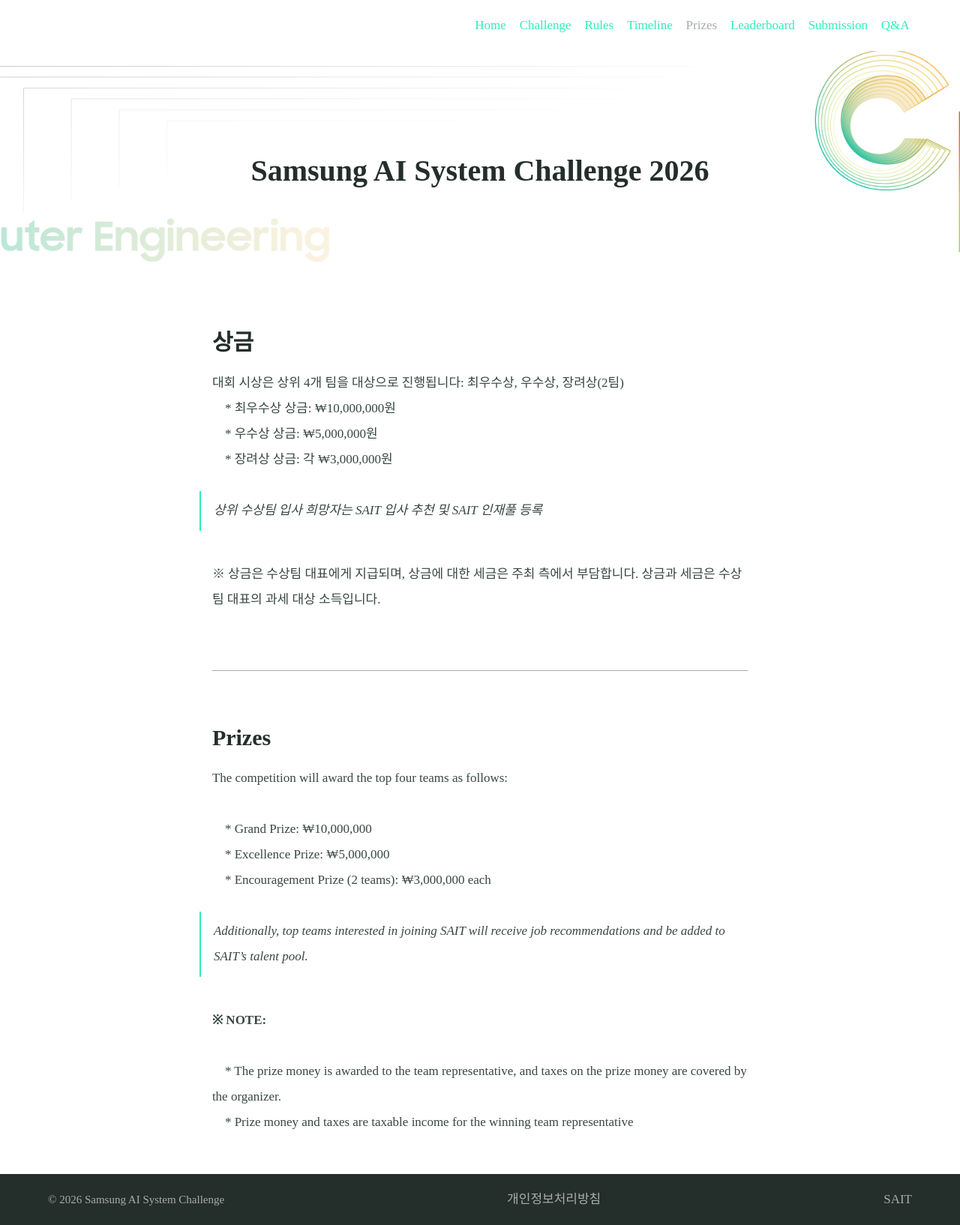
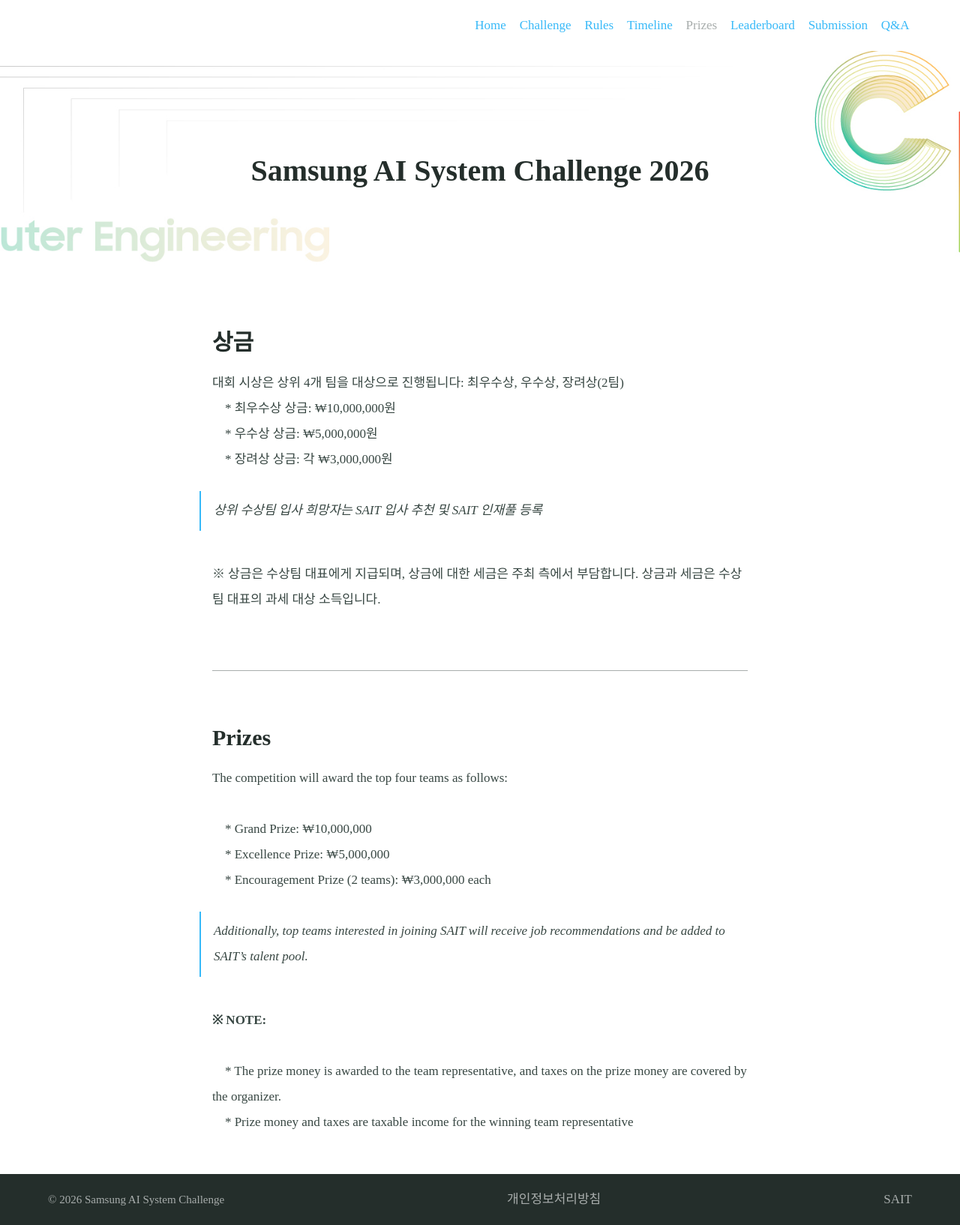
Before and after one commit to AISystemChallenge/AISystemChallenge.github.io, a Jekyll site: the page built from prizes.md, in a window 1280 px wide. Shown: the whole page at 75% size. Built offline with Jekyll 4.4.1, drawn with Linux system fonts in a browser that asks for light colours; some web fonts are replaced; our own code applies the rules of GitHub Pages for plain Markdown files.

Commit message:
Update _settings.scss

```diff
--- a/_sass/_settings.scss
+++ b/_sass/_settings.scss
@@ -9,12 +9,12 @@
 $backgroundColour: #ffffff !default;
 $codeBackgroundColour: #fafafa !default;
 $featureBackgroundColour: #f9fafa !default;
-$accentColour: #31EBBA !default;
+$accentColour: #37B9F8 !default;
 
 // Text colours
 $headingColour: #242e2b !default;
 $bodyColour: #384743 !default;
-$linkColour: #31EBBA !default;
+$linkColour: #37B9F8 !default;
 $hoverColour: #008000 !default;
 $focusColour: #fa407a !default;
 $captionColour: #a8adac !default;
```
